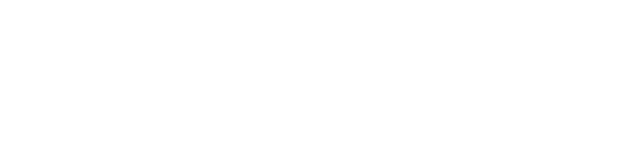
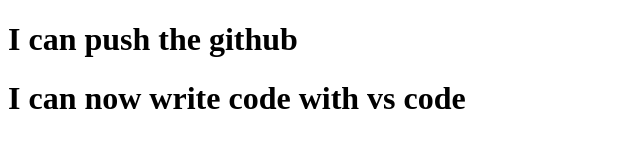
Before and after one commit to Nishu5787/my-second-repo, a plain HTML site: page index.html in a window 1280 px wide. Shown: the whole page, without its empty margins (0-640 px from the left). Drawn offline with Linux system fonts and the light colour scheme.

Commit message:
added tag

```diff
--- a/index.html
+++ b/index.html
@@ -6,6 +6,7 @@
     <title>My Second Repo</title>
 </head>
 <body>
-
+    <h1>I can push the github</h1>
+    <h1>I can now write code with vs code</h1>
 </body>
 </html>
```
